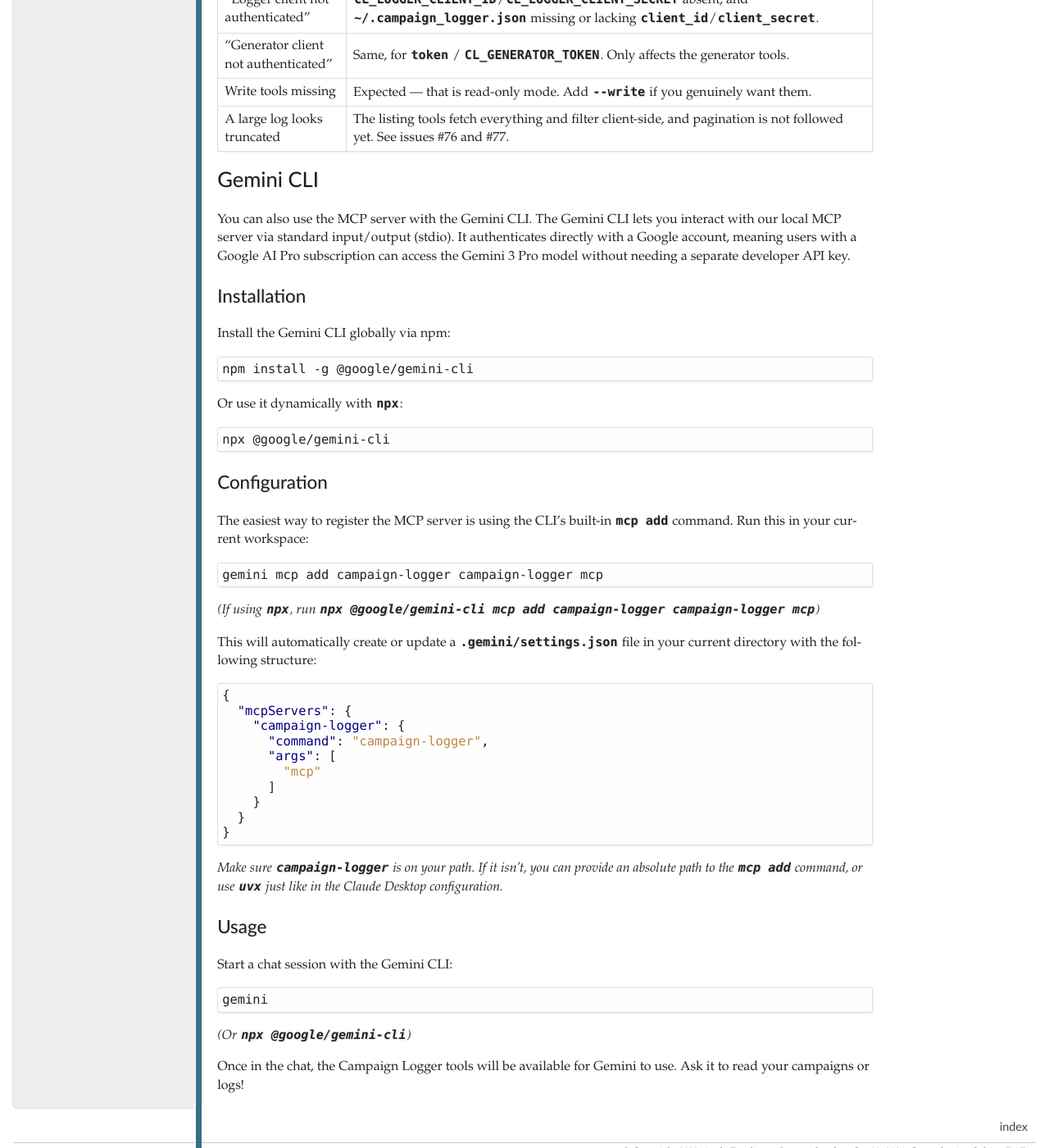
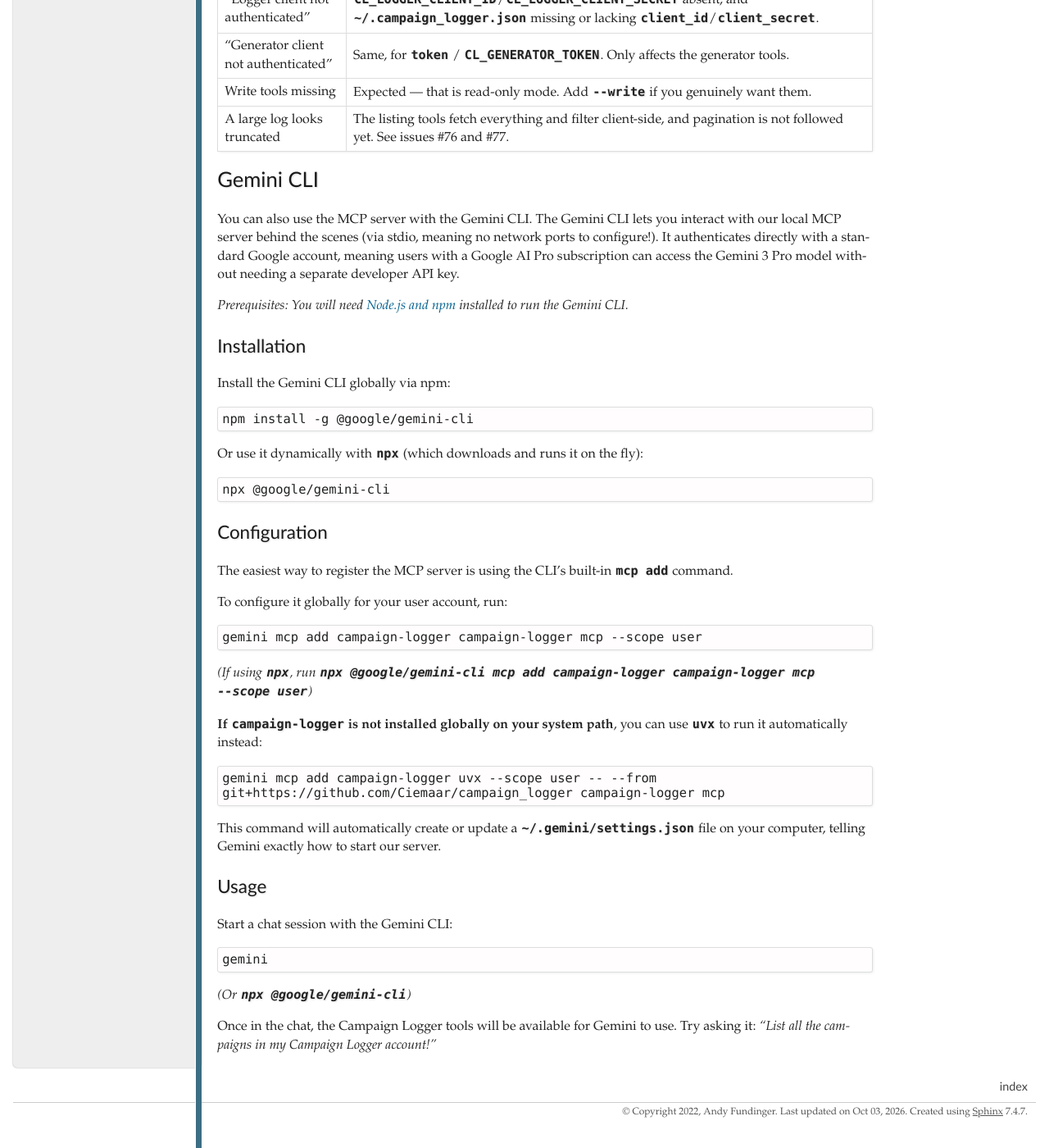
Before and after one commit to Ciemaar/campaign_logger, a Sphinx documentation site: the page built from docs/mcp-server.md, in a window 1280 px wide and 1400 px high, scrolled down 3834 px. Shown: the whole window at 82% size. Built offline with Sphinx 7.4.7, drawn with Linux system fonts in a browser that asks for light colours.

Commit message:
docs: simplify Gemini CLI docs for beginners
- Clarifies 'stdio' as meaning "no network ports to configure".
- Adds explicit prerequisites noting Node.js and npm are required.
- Refines the `mcp add` instructions to use `--scope user` so it configures globally rather than quietly trapping them in a local folder workspace.
- Provides the explicit `uvx` command fallback for users who don't have the package installed in their system path.

Co-authored-by: Ciemaar <1388496+Ciemaar@users.noreply.github.com>

````diff
--- a/docs/mcp-server.md
+++ b/docs/mcp-server.md
@@ -206,7 +206,9 @@ full text, regardless of the `is-shared` flag, which these tools ignore.
 
 ## Gemini CLI
 
-You can also use the MCP server with the Gemini CLI. The Gemini CLI lets you interact with our local MCP server via standard input/output (stdio). It authenticates directly with a Google account, meaning users with a Google AI Pro subscription can access the Gemini 3 Pro model without needing a separate developer API key.
+You can also use the MCP server with the Gemini CLI. The Gemini CLI lets you interact with our local MCP server behind the scenes (via stdio, meaning no network ports to configure!). It authenticates directly with a standard Google account, meaning users with a Google AI Pro subscription can access the Gemini 3 Pro model without needing a separate developer API key.
+
+*Prerequisites: You will need [Node.js and npm](https://nodejs.org/) installed to run the Gemini CLI.*
 
 ### Installation
 
@@ -216,7 +218,7 @@ Install the Gemini CLI globally via npm:
 npm install -g @google/gemini-cli
 ```
 
-Or use it dynamically with `npx`:
+Or use it dynamically with `npx` (which downloads and runs it on the fly):
 
 ```bash
 npx @google/gemini-cli
@@ -224,30 +226,22 @@ npx @google/gemini-cli
 
 ### Configuration
 
-The easiest way to register the MCP server is using the CLI's built-in `mcp add` command. Run this in your current workspace:
+The easiest way to register the MCP server is using the CLI's built-in `mcp add` command.
+
+To configure it globally for your user account, run:
 
 ```bash
-gemini mcp add campaign-logger campaign-logger mcp
+gemini mcp add campaign-logger campaign-logger mcp --scope user
 ```
 
-*(If using `npx`, run `npx @google/gemini-cli mcp add campaign-logger campaign-logger mcp`)*
+*(If using `npx`, run `npx @google/gemini-cli mcp add campaign-logger campaign-logger mcp --scope user`)*
 
-This will automatically create or update a `.gemini/settings.json` file in your current directory with the following structure:
-
-```json
-{
-  "mcpServers": {
-    "campaign-logger": {
-      "command": "campaign-logger",
-      "args": [
-        "mcp"
-      ]
-    }
-  }
-}
+**If `campaign-logger` is not installed globally on your system path**, you can use `uvx` to run it automatically instead:
+```bash
+gemini mcp add campaign-logger uvx --scope user -- --from git+https://github.com/Ciemaar/campaign_logger campaign-logger mcp
 ```
 
-*Make sure `campaign-logger` is on your path. If it isn't, you can provide an absolute path to the `mcp add` command, or use `uvx` just like in the Claude Desktop configuration.*
+This command will automatically create or update a `~/.gemini/settings.json` file on your computer, telling Gemini exactly how to start our server.
 
 ### Usage
 
@@ -259,4 +253,4 @@ gemini
 
 *(Or `npx @google/gemini-cli`)*
 
-Once in the chat, the Campaign Logger tools will be available for Gemini to use. Ask it to read your campaigns or logs!
+Once in the chat, the Campaign Logger tools will be available for Gemini to use. Try asking it: *"List all the campaigns in my Campaign Logger account!"*
````
